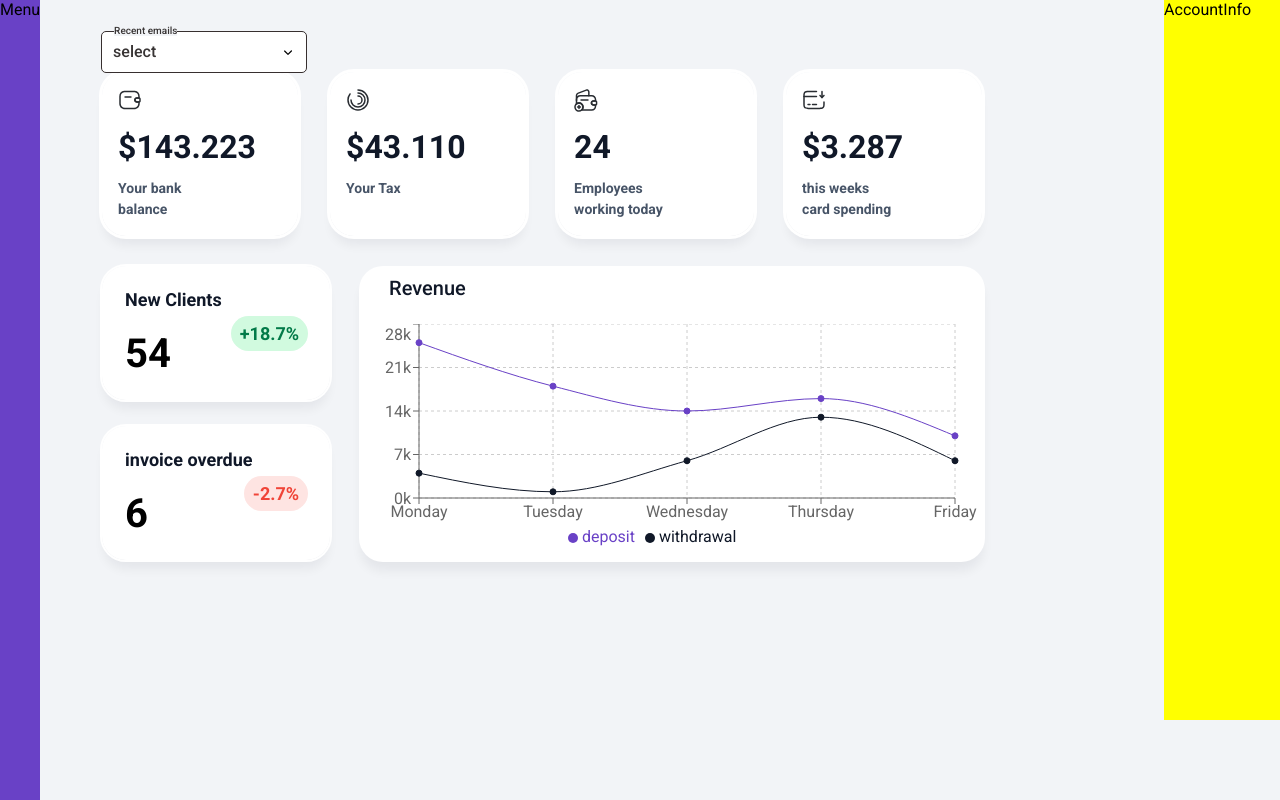
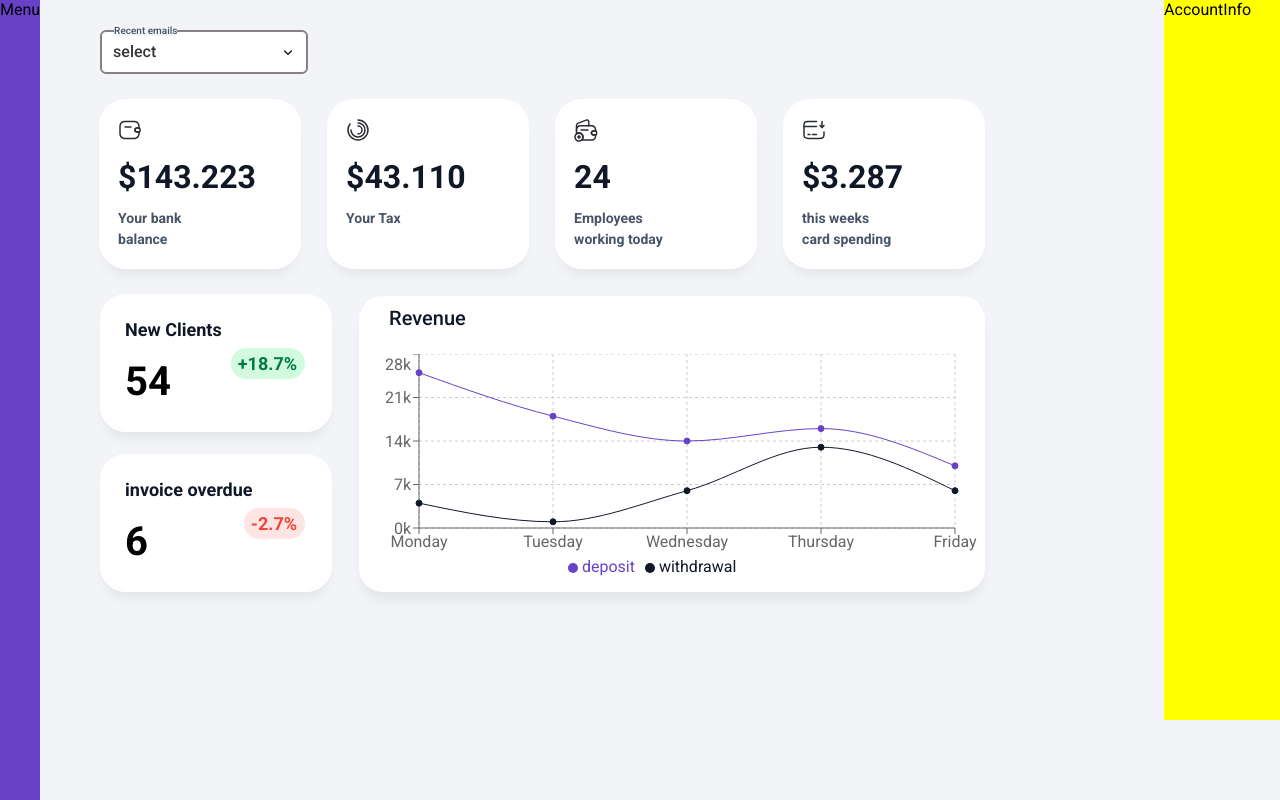
Before and after one commit to Ashkan2003/ashkan-test-react-project, a React (Vite) app: page / in a window 1280 px wide. Shown: the top 800 px of the page. Built offline with nearby package versions, Linux system fonts and the light colour scheme.

Commit message:
fix the position issue

```diff
--- a/src/components/PercentCard.css
+++ b/src/components/PercentCard.css
@@ -1,5 +1,5 @@
 .percentCard {
-  position: relative;
+  /* position: relative; */
   width: 185px;
   height: 104px;
   padding: 23px 20px 7px 23px;
@@ -7,36 +7,36 @@
   box-shadow: 0px 11px 11px -2px #1018280f;
   border-radius: 24px;
   outline: 2px solid #ffffff;
-
   transition: all 0.6s;
 }
 .percentCard:hover {
   outline: 2px solid #6941c6b7;
   box-shadow: 0px 7px 11px -4px #7e65b8;
 }
+.percentCard-flex-container{
+  display: flex;
+  justify-content: space-between;
+}
 .percentCard h3 {
   font-weight: 700;
   font-size: 18px;
   color: #101828;
   margin: 0;
-  /* margin-top: 10px; */
+  margin-bottom: 18px;
 }
 .percentCard p {
+  display: inline;
   font-weight: 700;
   font-size: 40px;
   margin: 0;
-  margin-top: 20px;
 }
 .percentCard-badge {
-  /* width: 76px; */
-  /* height: 32px; */
-  padding: 7px 9px;
+  height: 12px;
+  padding: 5px 8px 14px 7px;
   border-radius: 40px;
   font-weight: 700;
   font-size: 18px;
-  position: absolute;
-  top: 50px;
-  right: 22px;
+  translate: -5px -10px;
 }
 .primary {
   background-color: #d1fadf;
--- a/src/components/PercentCard.tsx
+++ b/src/components/PercentCard.tsx
@@ -13,8 +13,10 @@ const PercentCard = ({ percentCard }: Props) => {
   return (
     <div className="percentCard">
       <h3>{percentCard.title}</h3>
-      <p>{percentCard.count}</p>
-      <div className={`percentCard-badge ${percentCard.badgeType ==="primary"? "primary":"secondary"}`}>{percentCard.badge}</div>
+      <div className="percentCard-flex-container">
+        <p>{percentCard.count}</p>
+        <span className={`percentCard-badge ${percentCard.badgeType ==="primary"? "primary":"secondary"}`}>{percentCard.badge}</span>
+      </div>
     </div>
   );
 };
--- a/src/components/SelectBox.css
+++ b/src/components/SelectBox.css
@@ -3,17 +3,18 @@
   display: flex;
   width: 204px;
   flex-direction: column;
+  padding-bottom: 30px;
 }
 /* --------------------- */
 .selectBox {
   width: 204px;
   height: 40px;
   background: white;
-  outline: 1.5px solid rgb(55, 47, 47);
+  outline: 2px solid rgba(55, 47, 47, 0.574);
   border-radius: 4px;
   color: rgb(56, 52, 52);
   position: relative;
-  order: 0;
+  /* order: 1; */
   transition: all 0.1s;
 }
 .selectBox:hover {
@@ -37,6 +38,7 @@
   transition: all 0.4s;
 }
 #badge {
+  color: #475467;
   font-size: 10px;
   font-weight: 500;
   background-color: #f2f4f7;
@@ -65,14 +67,13 @@ input.search-form {
 }
 /* ------------- */
 .option-container {
-  position: absolute;
+  position: absolute ;
   top: 45px;
   background: #ffffff;
   margin: 5px 0px;
   width: 100%;
   border-radius: 8px;
   overflow: hidden;
-  order: 1;
   color: rgb(56, 52, 52);
 }
 
```
